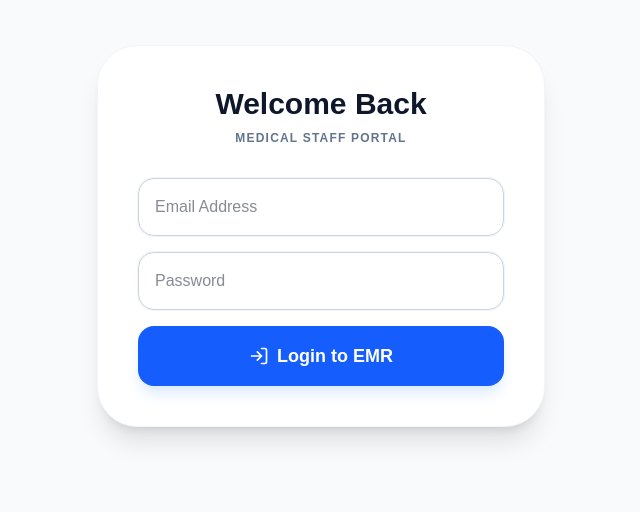
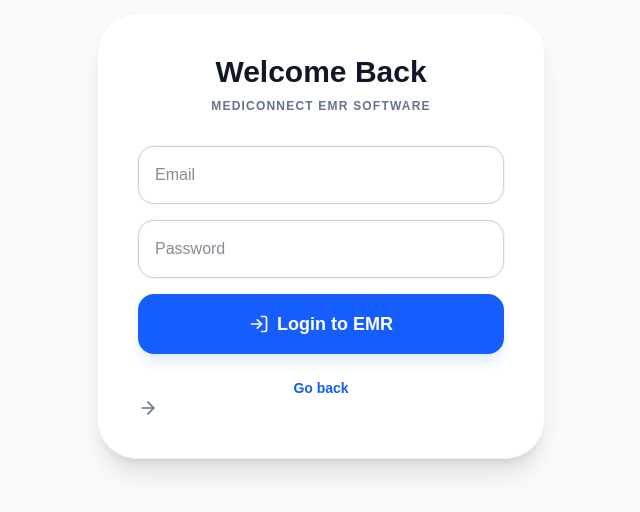
Before and after one commit to Progress21-tech/mediconnect-platform, a Next.js app: page /login in a window 1280 px wide. Shown: the part 164-676 px from the top of the page, without its empty margins (319-959 px from the left). Built offline with nearby package versions, Linux system fonts and the light colour scheme.

Commit message:
Made certain changes

```diff
--- a/app/login/page.tsx
+++ b/app/login/page.tsx
@@ -1,7 +1,7 @@
 "use client";
 import React, { useState } from 'react';
 import { createBrowserClient } from "@supabase/auth-helpers-nextjs";
-import { LogIn } from 'lucide-react';
+import { LogIn, ArrowRight } from 'lucide-react';
 
 // This prevents Vercel from trying to pre-render this page as a static file
 export const dynamic = "force-dynamic";
@@ -43,12 +43,12 @@
     <div className="min-h-screen bg-slate-50 flex items-center justify-center p-6">
       <div className="max-w-md w-full bg-white p-10 rounded-[2.5rem] shadow-xl border border-slate-100 text-center">
         <h1 className="text-3xl font-black text-slate-900 mb-2">Welcome Back</h1>
-        <p className="text-slate-500 font-bold mb-8 uppercase tracking-widest text-xs">Medical Staff Portal</p>
+        <p className="text-slate-500 font-bold mb-8 uppercase tracking-widest text-xs">Mediconnect Emr Software</p>
 
         <form onSubmit={handleLogin} className="space-y-4 text-left">
           <input
             type="email"
-            placeholder="Email Address"
+            placeholder="Email"
             required
             className="w-full p-4 bg-slate-50 rounded-2xl ring-1 ring-slate-100 outline-none focus:ring-2 focus:ring-blue-500 font-medium text-slate-900"
             onChange={(e) => setEmail(e.target.value)}
@@ -68,6 +68,9 @@
             {loading ? "Signing in..." : <><LogIn size={20}/> Login to EMR</>}
           </button>
         </form>
+        <p className="text-center items- center justify-center mt-6 text-slate-500 font-bold text-sm">
+          <a href="" className="text-blue-600">Go back</a><ArrowRight size={20}/>
+        </p>
       </div>
     </div>
   );
```
